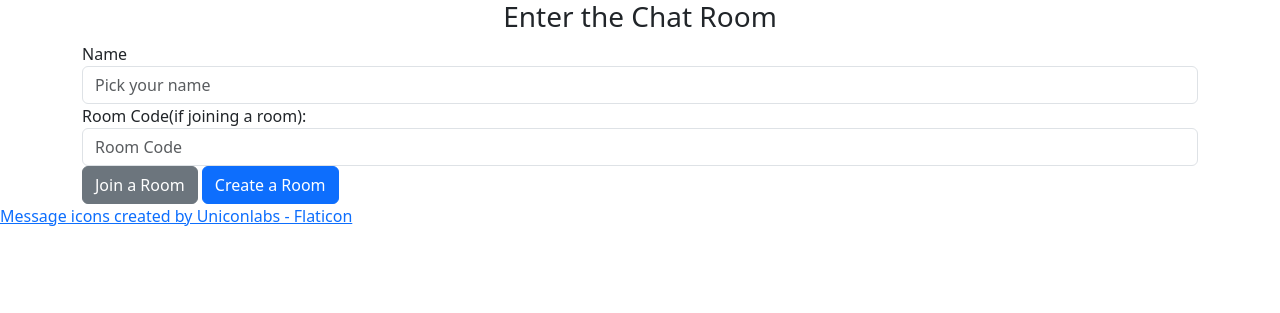
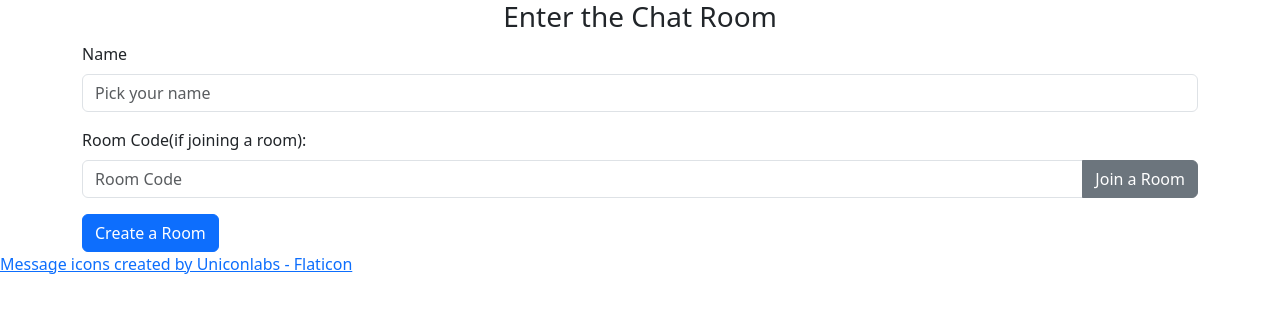
Before and after one commit to ExtremeCoder1234/Flask-Live-Chat-Room, a Flask app: page / in a window 1280 px wide. Shown: the top 313 px of the page. Run offline with Flask 3, Linux system fonts and the light colour scheme; some libraries are stand-ins or nearby versions.

Commit message:
Improve chat room form layout and styling
Refactored the home page form to use Bootstrap input groups for better alignment and appearance. Updated CSS to adjust the .join class for improved centering and removed unnecessary flex direction. Enhanced label and button structure for a more consistent user interface.

```diff
--- a/static/css/style.css
+++ b/static/css/style.css
@@ -7,12 +7,15 @@
   justify-content: center;
   gap: 10px;
 }
+ */
+
  .join {
   display: flex;
-  flex-direction: row;
+  justify-content: center;
   width: 100%;
 }
 
+/*
 .create-btn {
   width: 100%;
 }
--- a/templates/home.html
+++ b/templates/home.html
@@ -1,8 +1,8 @@
 {% extends "base.html"%} {% block content %}
 <form method="POST" class="buttons">
   <h3 align="center">Enter the Chat Room</h3>
-  <div class="form-group">
-    <label for="name">Name</label>
+  <label class="form-label" for="name">Name</label>
+  <div class="input-group mb-3">
     <input
       type="text"
       class="form-control"
@@ -13,14 +13,14 @@
     />
   </div>
 
-  <div class="join form-group"> <!-- Insert join back into class list-->
-    <label for="code">Room Code(if joining a room):</label>
-    <input class="form-control" type="text" placeholder="Room Code" id="code" name="code" value="{{code}}" />
+  <label class="form-label" for="code">Room Code(if joining a room):</label>
+  <div class="join input-group mb-3"> <!-- Insert join back into class list-->
+      <input class="form-control" type="text" placeholder="Room Code" id="code" name="code" value="{{code}}" />
+      <button class="btn btn-secondary input-group-text">
+              Join a Room
+      </button>
+</div>
 
-  </div>
-  <button class="btn btn-secondary" type="submit" name="join">
-      Join a Room
-    </button>
   <button type="submit" name="create" class="create-btn btn btn-primary">
     Create a Room
   </button>
@@ -39,7 +39,7 @@
             data-bs-dismiss="modal"
             aria-label="Close"
           >
-            &times;
+
           </button>
         </div>
         <!------------------------------------------------------------->
```
